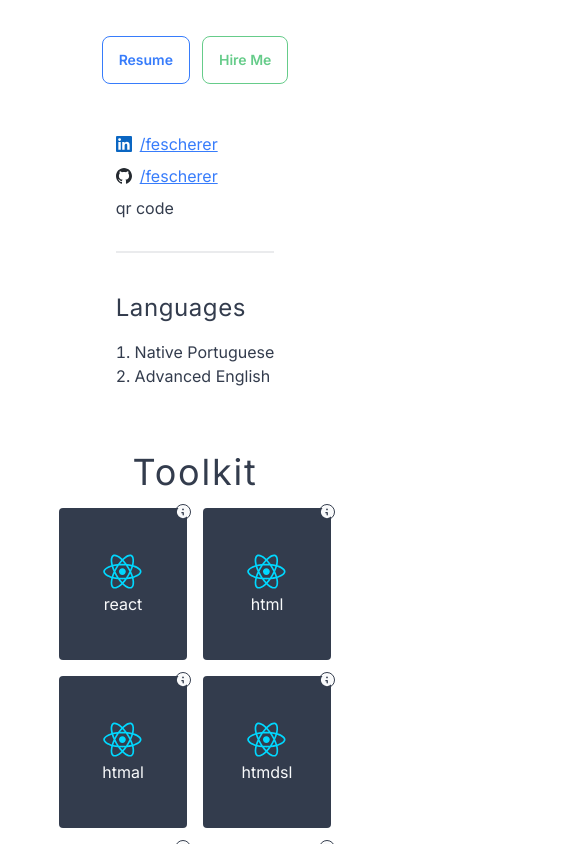
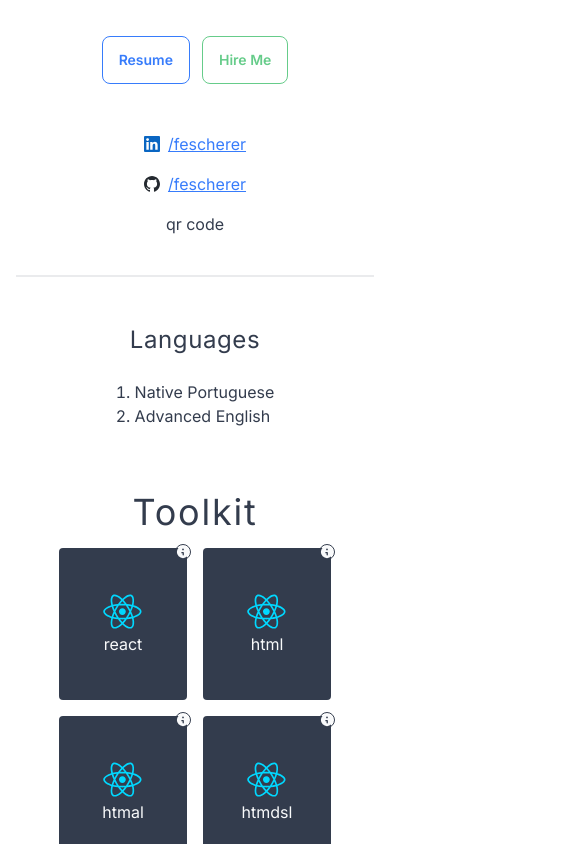
Before and after one commit to fescherer/portfolio-v3, a Next.js app: page /about in a window 390 px wide. Shown: the part 2840-3684 px from the top of the page, 585 px wide, since content can reach past the window. Built offline with nearby package versions, Linux system fonts and the light colour scheme.

Commit message:
:fire: fix mobile layout footer and education

```diff
--- a/src/app/about/components/education.component.tsx
+++ b/src/app/about/components/education.component.tsx
@@ -16,7 +16,7 @@ export function EducationComponent() {
         </div>
       </div>
 
-      <div className="mt-12 flex flex-col items-start gap-2">
+      <div className="mt-12 flex w-full flex-col items-center gap-4 md:w-1/3 md:items-start ">
         <Link className="link link-secondary flex items-center gap-2" href="https://www.linkedin.com/in/fescherer" target="_blank">
           <LinkedinIcon className="size-4" hasOriginalColor/> /fescherer
         </Link>
--- a/src/components/footer.component.tsx
+++ b/src/components/footer.component.tsx
@@ -9,7 +9,7 @@ export function Footer() {
       </div>
       <footer className="w-full bg-neutral px-10 pb-10 text-neutral-content">
         <div className="m-auto max-w-3xl divide-y">
-          <div className="flex items-center justify-between gap-10 pb-10">
+          <div className="flex flex-col items-center justify-between gap-10 pb-10 md:flex-row">
             <div className="flex flex-col gap-2">
               <h3 className="text-lg">Drop me a message</h3>
               <p className="max-w-[32ch] text-sm opacity-80">Lorem ipsum dolor sit amet consectetur adipisicing elit. Ipsa vel nam atque totam aliquam, explicabo distinctio at inventore</p>
@@ -45,7 +45,7 @@ export function Footer() {
 
           </div>
 
-          <div className="flex items-center justify-between py-6">
+          <div className="flex flex-col items-center justify-between gap-4 py-6 md:flex-row">
             <Image src="/logo.svg" alt="" width={200} height={200} />
             <span className="text-sm">2024- Fennec Tales Studio</span>
             <SocialsComponent />
```
Also changed, not shown: 1 other file (tests, documents, lock files or other folders).
